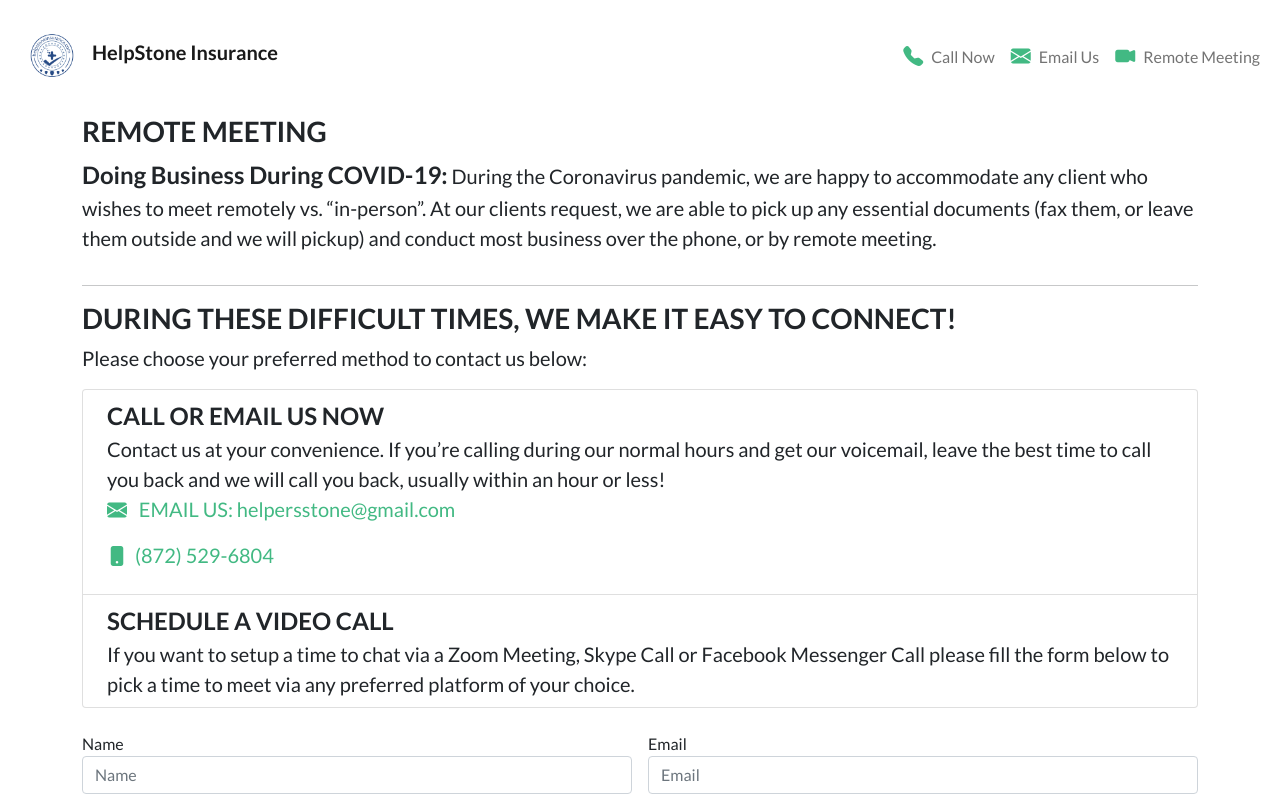
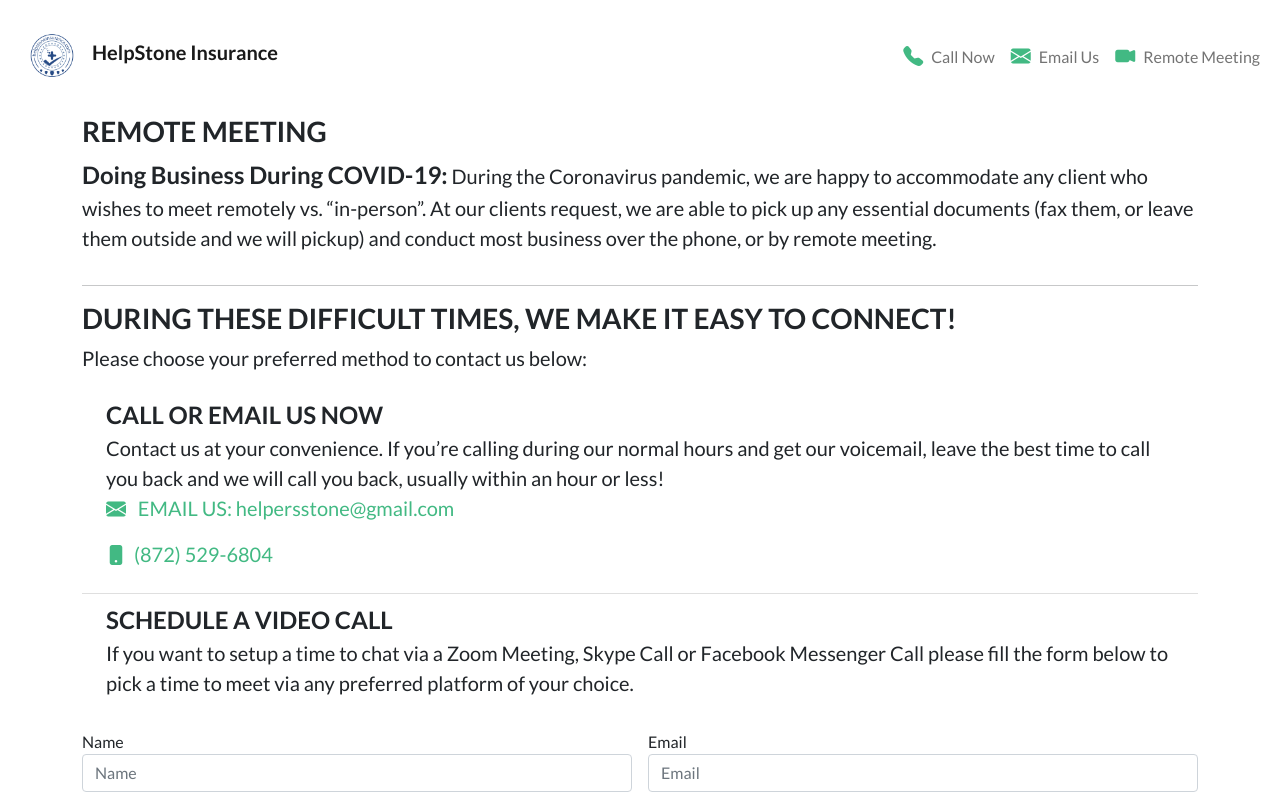
Before and after one commit to egdiala/help-stone-insurance, a Vue app: page /schedule in a window 1280 px wide. Shown: the top 800 px of the page. Built offline with nearby package versions, Linux system fonts and the light colour scheme.

Commit message:
flush group

```diff
--- a/src/views/Schedule.vue
+++ b/src/views/Schedule.vue
@@ -11,7 +11,7 @@
                 <h3 class="fw-bolder">DURING THESE DIFFICULT TIMES, WE MAKE IT EASY TO CONNECT!</h3>
                 <p class="fs-5">Please choose your preferred method to contact us below:</p>
                 <div class="col">
-                <ol class="list-group mb-4">
+                <ol class="list-group list-group-flush mb-4">
                     <li class="list-group-item d-flex justify-content-between align-items-start">
                         <div class="ms-2 fs-5 me-auto">
                         <div class="fs-4 fw-bold">CALL OR EMAIL US NOW</div>
```
